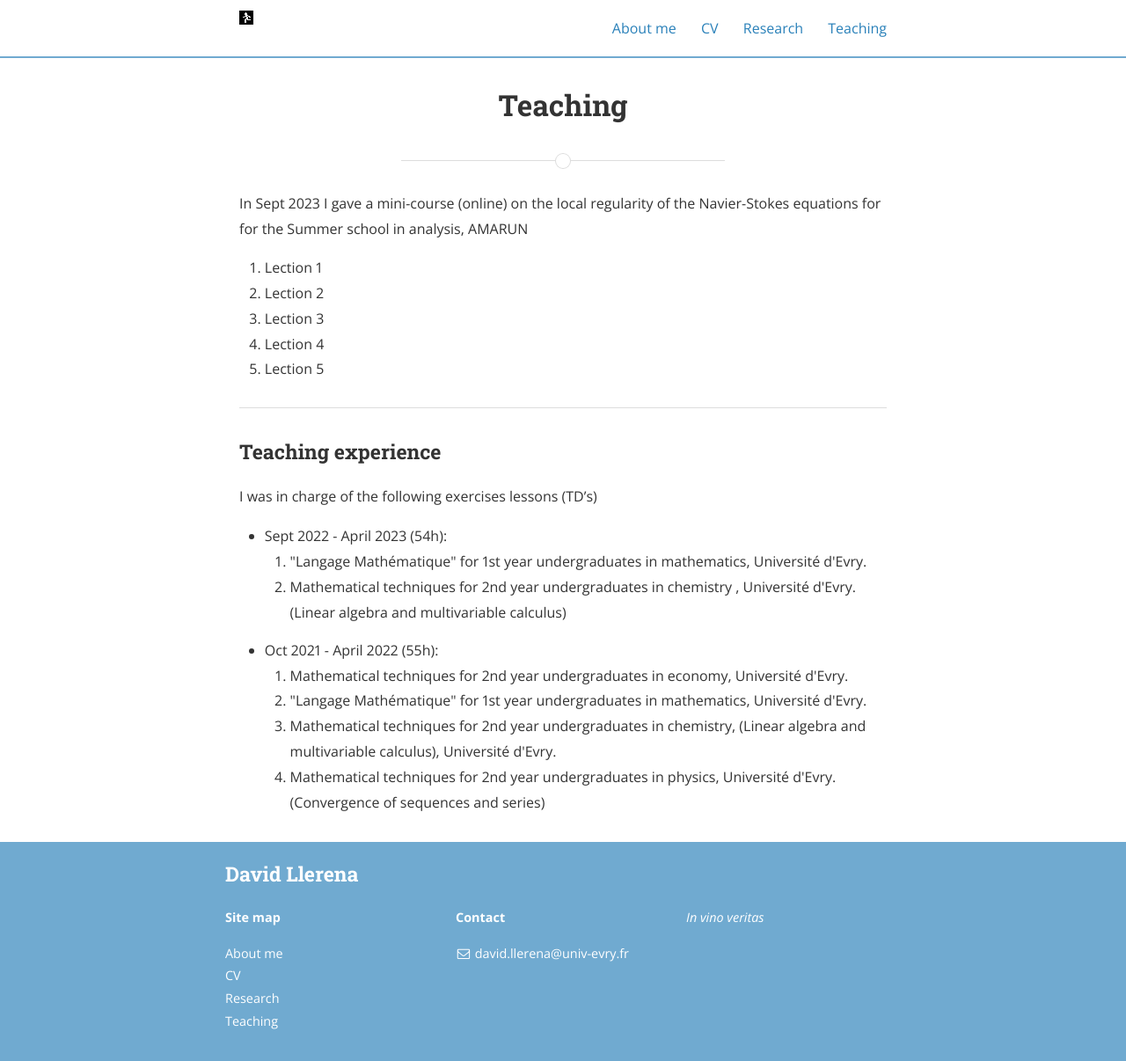
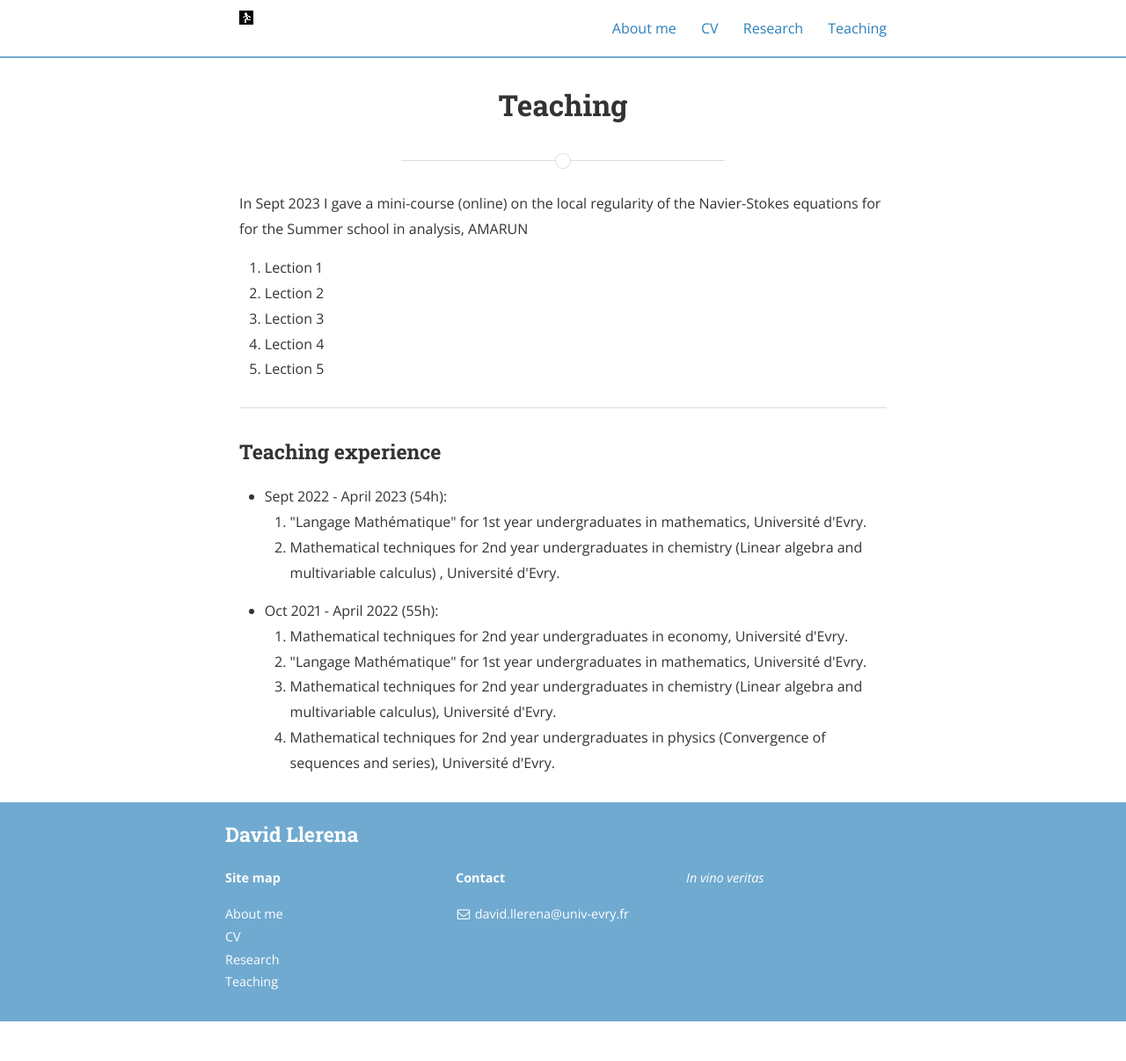
Before and after one commit to henrydavidllerena/page, a Jekyll site: the page built from 04_Teaching.md, in a window 1280 px wide and 1206 px high. Shown: the whole window at 88% size. Built offline with Jekyll 4.4.1, drawn with Linux system fonts in a browser that asks for light colours; nearby versions of some CDN libraries.

Commit message:
Update 04_Teaching.md

```diff
--- a/04_Teaching.md
+++ b/04_Teaching.md
@@ -16,12 +16,11 @@ for the Summer school in analysis, AMARUN
 </dt>
 <hr>
 <h3 id="TD">Teaching experience</h3>
- I was in charge of the following exercises lessons (TD's)
 <ul>
  <li> <dt>Sept 2022 - April 2023 (54h): </dt>
       <ol>
          <li> "Langage Mathématique" for 1st year undergraduates in mathematics, Université d'Evry.</li>
-         <li> Mathematical techniques for 2nd year undergraduates in chemistry , Université d'Evry.  (Linear algebra and multivariable calculus) </li>
+         <li> Mathematical techniques for 2nd year undergraduates in chemistry (Linear algebra and multivariable calculus)  , Université d'Evry.  </li>
       </ol>
  </li>
 
@@ -29,8 +28,8 @@ for the Summer school in analysis, AMARUN
    <ol>
      <li> Mathematical techniques for 2nd year undergraduates in economy, Université d'Evry. </li>
      <li> "Langage Mathématique" for 1st year undergraduates in mathematics, Université d'Evry.</li>
-     <li> Mathematical techniques for 2nd year undergraduates in chemistry, (Linear algebra and multivariable calculus), Université d'Evry.</li>
-      <li> Mathematical techniques for 2nd year undergraduates in physics, Université d'Evry. (Convergence of sequences and series) </li>
+     <li> Mathematical techniques for 2nd year undergraduates in chemistry (Linear algebra and multivariable calculus), Université d'Evry.</li>
+      <li> Mathematical techniques for 2nd year undergraduates in physics (Convergence of sequences and series),  Université d'Evry.</li>
     </ol>
   </li>
 </ul>
```
